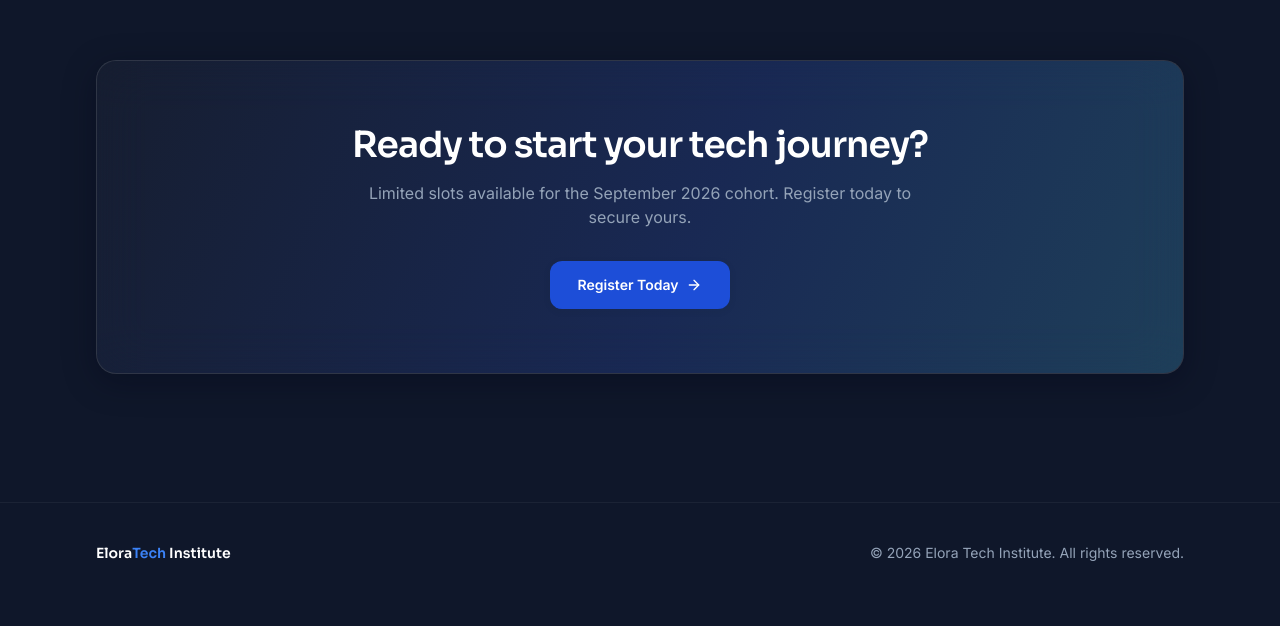
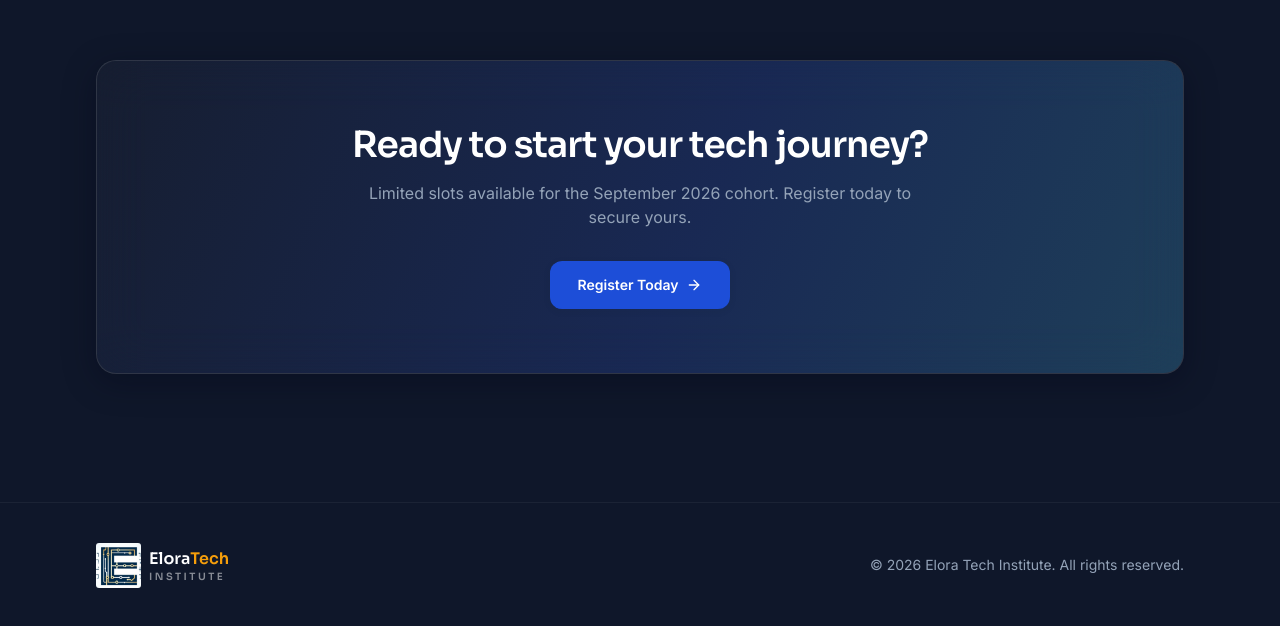
Before and after one commit to EloraPeter/ETI-cohort, a Next.js app: page / in a window 1280 px wide. Shown: the part 7555-8181 px from the top of the page. Before the commit the page ends 8158 px from the top, so only its background shows below. Built offline with nearby package versions, Linux system fonts and the light colour scheme; no server answers.

Commit message:
Aug 6, 2026, 4:53 PM

```diff
--- a/components/sections/Footer.tsx
+++ b/components/sections/Footer.tsx
@@ -1,12 +1,32 @@
 import { Container } from "@/components/ui/Container";
+import Link from "next/link";
+import Image from "next/image";
 
 export function Footer() {
   return (
     <footer className="border-t border-white/5 py-10">
       <Container className="flex flex-col items-center justify-between gap-4 text-sm text-mist sm:flex-row">
-        <p className="font-display text-white">
-          Elora<span className="text-signal-400">Tech</span> Institute
-        </p>
+        <Link href="/" className="flex items-center gap-3">
+                  <div className="flex items-center gap-2">
+                    <Image
+                      src="/eti-logo1.jpg"
+                      alt="ETI Logo"
+                      width={45}
+                      height={45}
+                      className="h-[45px] w-[45px] rounded-[3px] bg-[#1D4ED8] object-cover flex-shrink-0"
+                    />
+
+                    <div className="font-display text-left font-semibold text-white leading-[1.2]">
+                      <div className="text-base">
+                        Elora<span className="text-[#F59E0B]">Tech</span>
+                      </div>
+
+                      <p className="m-0 text-[10px] font-normal uppercase tracking-[0.25em] text-white/50">
+                        Institute
+                      </p>
+                    </div>
+                  </div>
+                </Link>
         <p>&copy; {new Date().getFullYear()} Elora Tech Institute. All rights reserved.</p>
       </Container>
     </footer>
--- a/components/sections/Header.tsx
+++ b/components/sections/Header.tsx
@@ -1,6 +1,6 @@
 import Link from "next/link";
+import Image from "next/image";
 import { Container } from "@/components/ui/Container";
-import Image from "next/image";
 
 const navLinks = [
   { href: "#curriculum", label: "Curriculum" },
```
Lines whose indentation alone changed are shown as unchanged.
